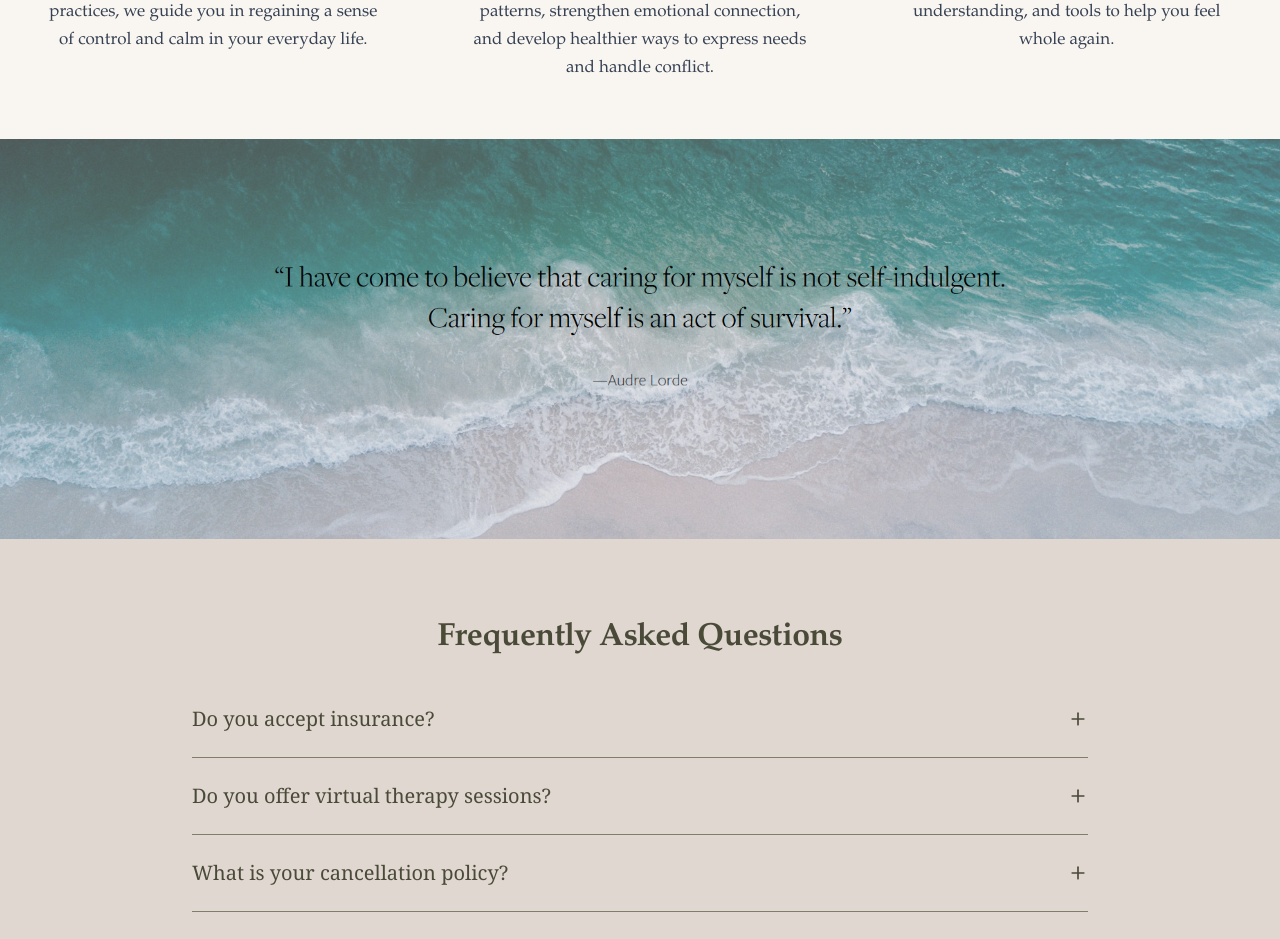
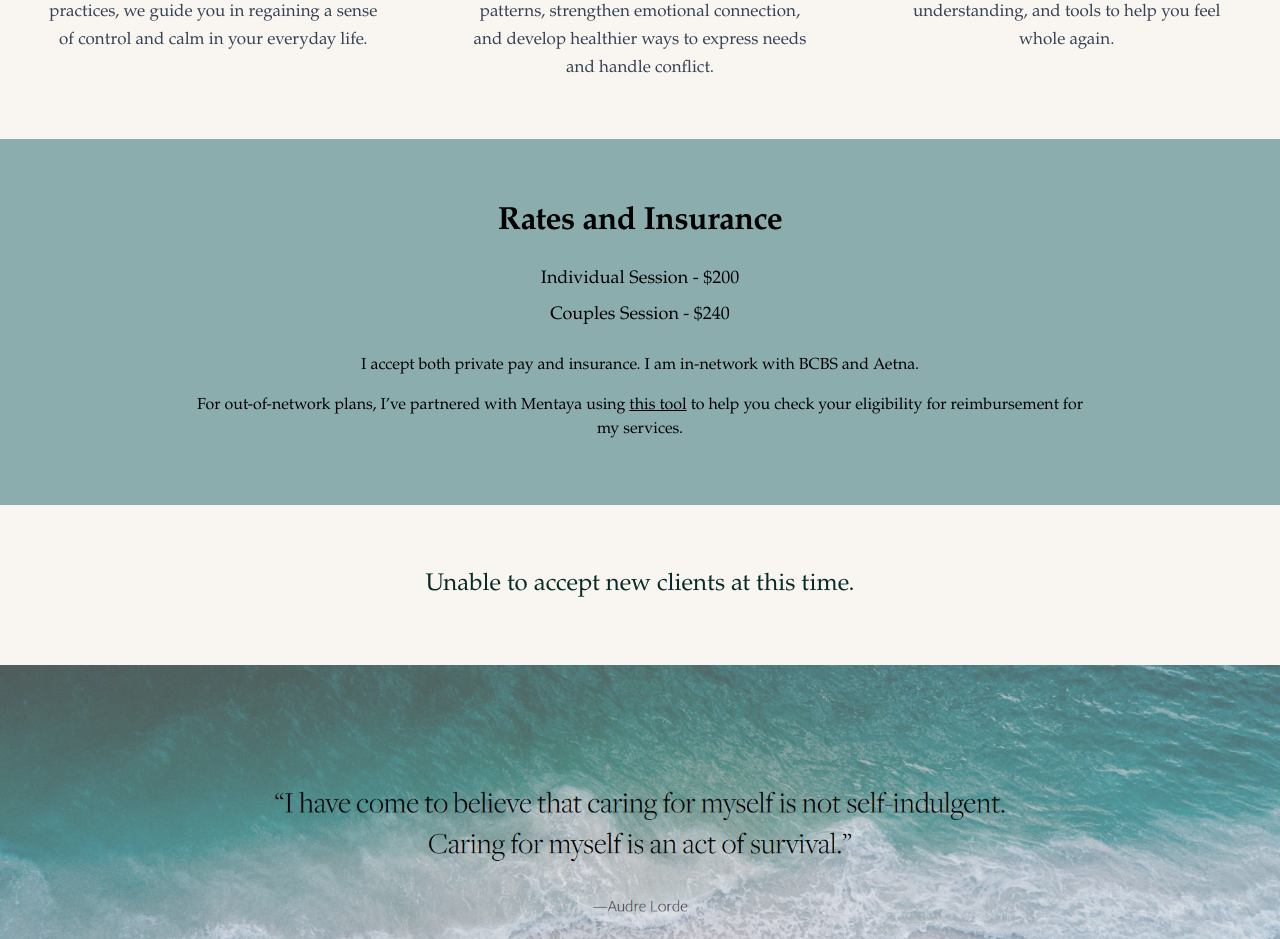
Before and after one commit to vaishnavi899/growmytherapy, a Next.js app: page / in a window 1280 px wide. Shown: the part 2980-3919 px from the top of the page. Built offline with nearby package versions, Linux system fonts and the light colour scheme; a web font is replaced by a local one.

Commit message:
Update ServicesSection.tsx

```diff
--- a/src/app/components/ServicesSection.tsx
+++ b/src/app/components/ServicesSection.tsx
@@ -25,6 +25,8 @@ const services = [
 
 export default function ServicesSection() {
   return (
+    <>
+      {/* Our Services Section */}
       <section id="services" className="py-14 px-6 bg-[#f9f6f1] scroll-mt-20">
         <h2 className="text-5xl font-bold text-center text-[#072c27] mb-16">
           Our Services
@@ -57,5 +59,38 @@ export default function ServicesSection() {
           ))}
         </div>
       </section>
+
+      {/* Rates and Insurance Section */}
+      <section id="rates" className="bg-[#8badae] py-16 px-6 text-center">
+        <h2 className="text-4xl font-semibold mb-6 text-black">Rates and Insurance</h2>
+
+        <p className="text-lg mb-2 text-black">Individual Session - $200 </p>
+        <p className="text-lg mb-6 text-black">Couples Session - $240</p>
+
+        <p className="text-md mb-4 text-black">
+          I accept both private pay and insurance. I am in-network with BCBS and Aetna.
+        </p>
+
+        <p className="text-md text-black max-w-4xl mx-auto">
+          For out-of-network plans, I’ve partnered with Mentaya using{' '}
+          <a
+            href="https://tool.mentaya.com"
+            target="_blank"
+            rel="noopener noreferrer"
+            className="underline text-black hover:text-[#054c43]"
+          >
+            this tool
+          </a>{' '}
+          to help you check your eligibility for reimbursement for my services.
+        </p>
+      </section>
+
+      {/* Availability Notice Section */}
+      <section className="bg-[#f9f6f1] py-16 px-6 text-center">
+        <p className="text-2xl font-medium text-[#072c27]">
+          Unable to accept new clients at this time.
+        </p>
+      </section>
+    </>
   )
 }
```
Lines whose indentation alone changed are shown as unchanged.
